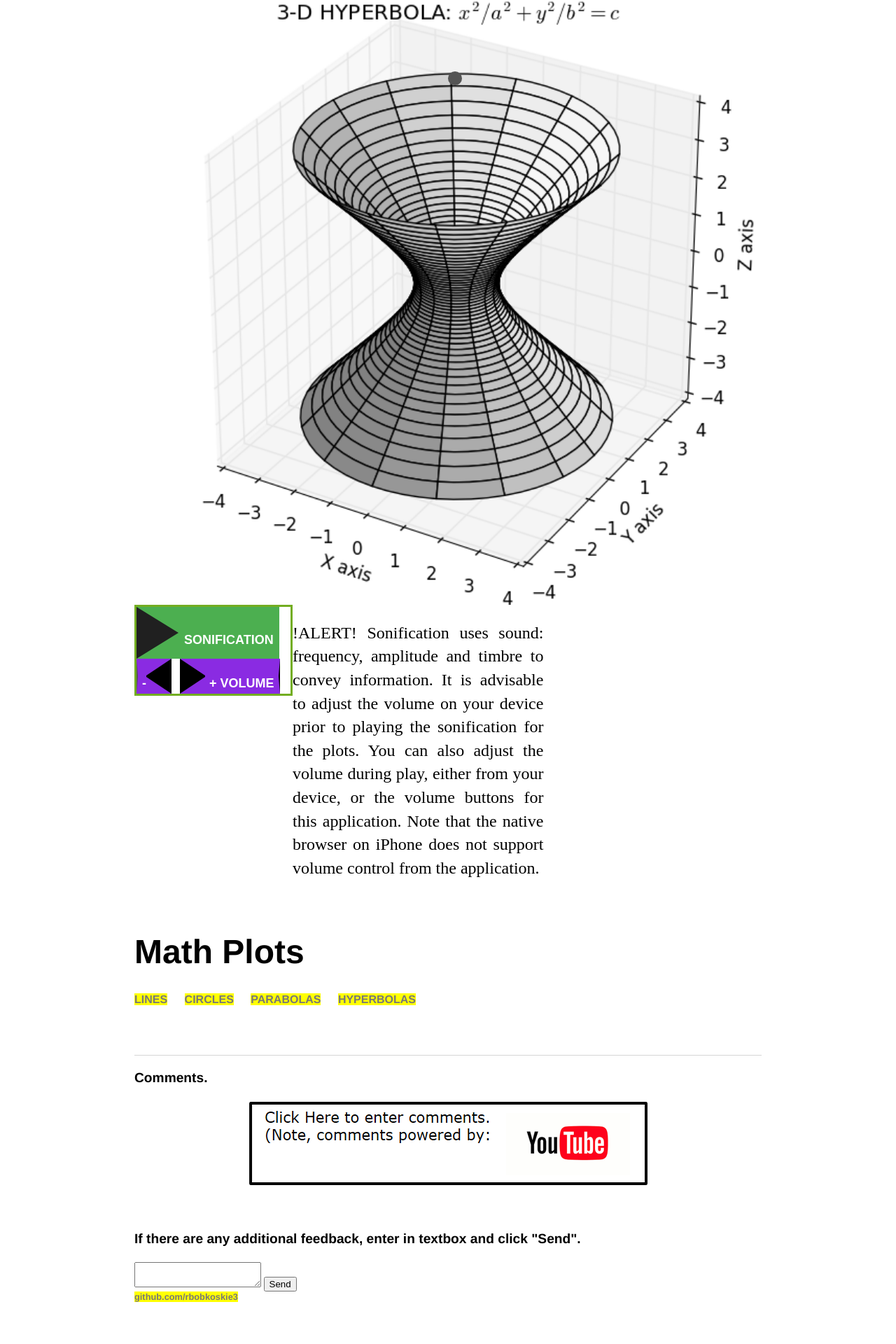
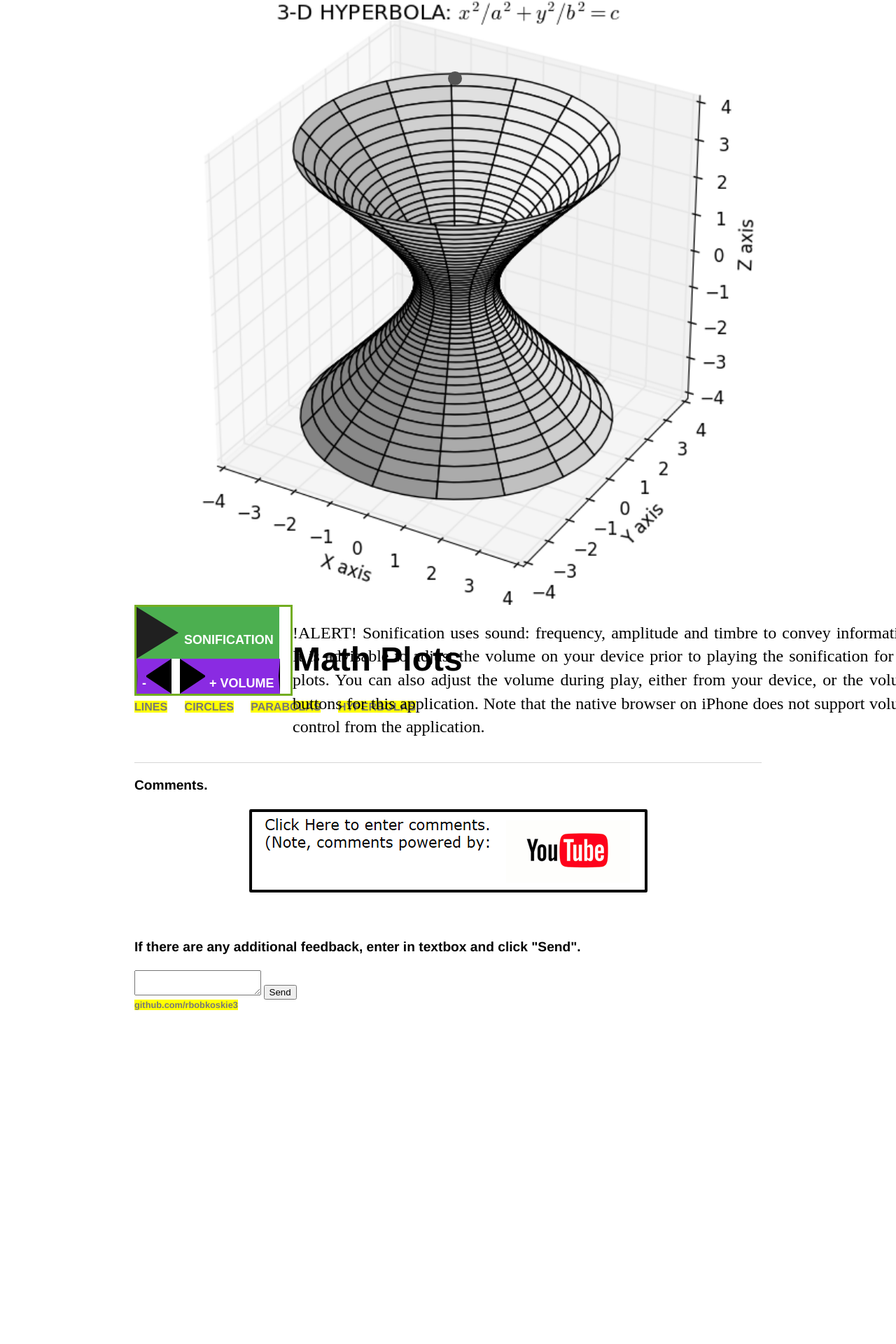
Before and after one commit to rbobkoskie3/rbobkoskie3.github.io, a Jekyll site: the page built from index.html, in a window 1280 px wide. Shown: the part 879-2799 px from the top of the page at 70% size. Built offline with Jekyll 4.4.1, drawn with Linux system fonts in a browser that asks for light colours; after the commit the page ends 2643 px from its top, so only the background shows below that.

Commit message:
Add files via upload

```diff
--- a/index.html
+++ b/index.html
@@ -285,12 +285,13 @@
             //height:400px;
             //float:left;
 
-            width: 40%;
+            width: 70%;
             //height: 200px;
             height: 100%;
             display:inline-block;
             //float:left;
-            //overflow-y: scroll;
+            position:absolute;
+            overflow-y: scroll;
             //padding: 0px 10px 0px 10px;
             //border: 3px solid #73AD21;
         }
```
